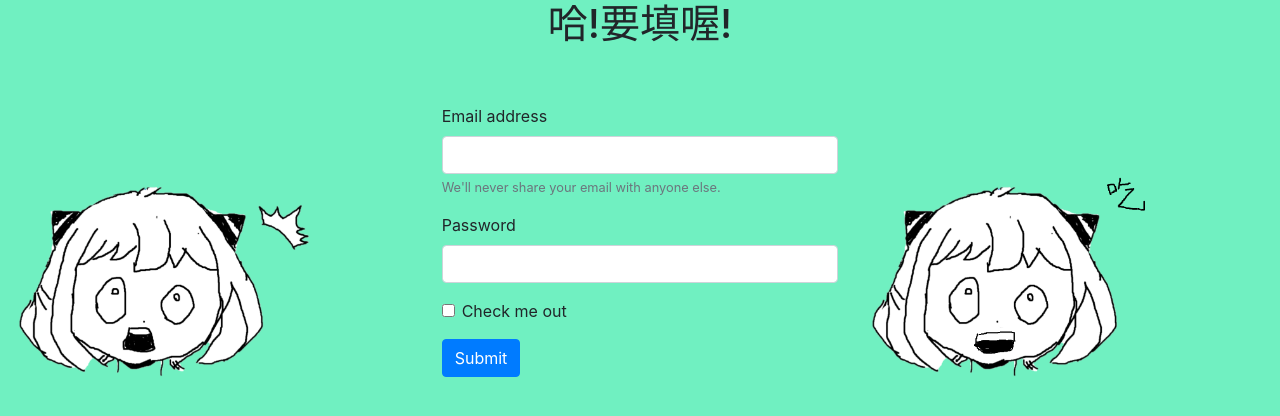
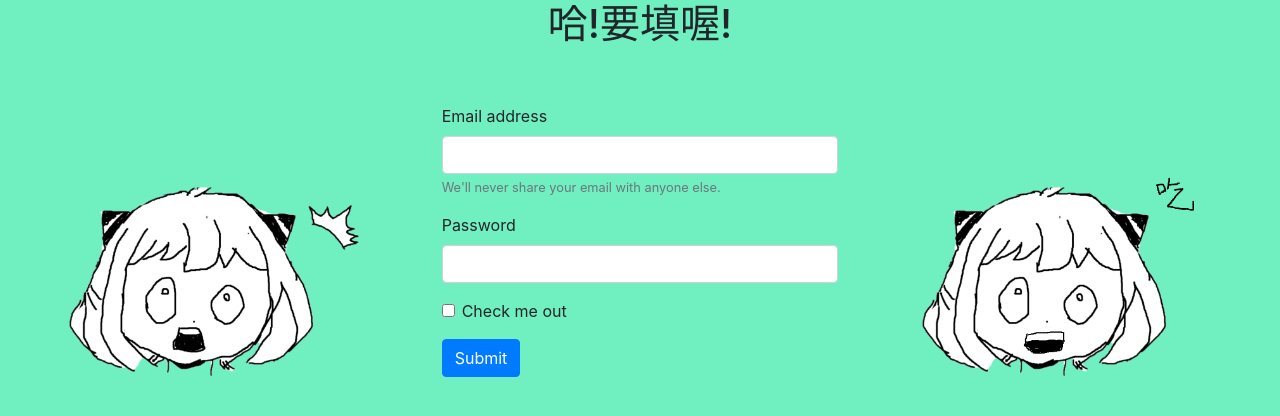
Before and after one commit to YenHengLin/login-bootdjango, a Django app: page /login/ in a window 1280 px wide. Shown: the top 416 px of the page. Run offline with Django 3.2, Linux system fonts and the light colour scheme; some libraries are stand-ins or nearby versions.

Commit message:
centering the picture in col
add text-center in class

```diff
--- a/mysite/login/templates/login/login.html
+++ b/mysite/login/templates/login/login.html
@@ -30,14 +30,14 @@
 
 <body class="bg-lightgreen">
     <div class="container-fluid ">
-        <div class="row justify-content-center">
+        <div class="row justify-content-center ">
             <h1>哈!要填喔!</h1>
         </div>
-        <div class="row align-items-end mt-5">
-            <div class="col-4">
+        <div class="row align-items-end mt-5 ">
+            <div class="col-4 text-center">
                 <img id="ania" src="/static/login/aniashock.png" class="rounded  w-75  " alt="shock">
             </div>
-            <div class="col-4">
+            <div class="col-4 ">
                 <form>
                     <div class="form-group">
                         <label for="exampleInputEmail1">Email address</label>
@@ -56,7 +56,7 @@
                     <button type="submit" class="btn btn-primary">Submit</button>
                 </form>
             </div>
-            <div class="col-4">
+            <div class="col-4 text-center">
                 <img id="aniaeat" src="/static/login/aniaa.png" class="rounded w-75" alt="eating">
             </div>
         </div>
```
